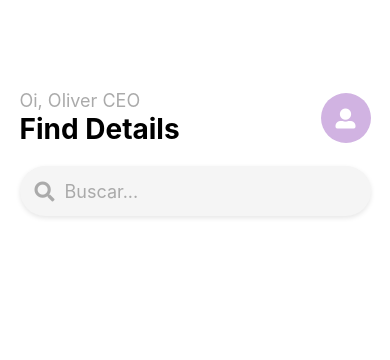
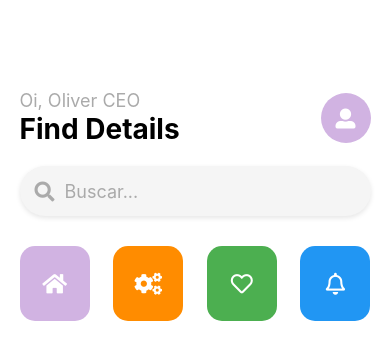
Before and after one commit to EmersonDev3/Santo_Guia, a React Native app: screen /HomeScreen in a window 390 px wide. Shown: the top 360 px of the page. Built offline with nearby package versions, Linux system fonts and the light colour scheme.

Commit message:
adicionando botões

```diff
--- a/src/screens/Home/homescreens.js
+++ b/src/screens/Home/homescreens.js
@@ -24,6 +24,21 @@ export default function HomeScreen() {
                     placeholder="Buscar..."
                     placeholderTextColor="#aaa"
                 />
+            </View>
+
+            <View style={styles.rowBoxes}>
+                <View style={[styles.boxItem, { backgroundColor: '#d1b3e2' }]}>
+                    <Icon name="home" size={22} color="#fff" />
+                </View>
+                <View style={[styles.boxItem, { backgroundColor: '#ff8c00' }]}>
+                    <Icon name="cogs" size={22} color="#fff" />
+                </View>
+                <View style={[styles.boxItem, { backgroundColor: '#4caf50' }]}>
+                    <Icon name="heart" size={22} color="#fff" />
+                </View>
+                <View style={[styles.boxItem, { backgroundColor: '#2196f3' }]}>
+                    <Icon name="bell" size={22} color="#fff" />
+                </View>
             </View>
         </View>
     );
@@ -94,4 +109,20 @@ const styles = StyleSheet.create({
         fontSize: 18,
         color: '#333',
     },
+    rowBoxes: {
+        flexDirection: 'row',
+        justifyContent: 'space-between',
+        width: '90%',
+        marginTop: 30,
+    },
+    boxItem: {
+        width: '20%',
+        height: 75,
+        borderRadius: 15,
+        justifyContent: 'center',
+        alignItems: 'center',
+        padding: 10,
+        paddingTop:10,
+
+    },
 });
```
